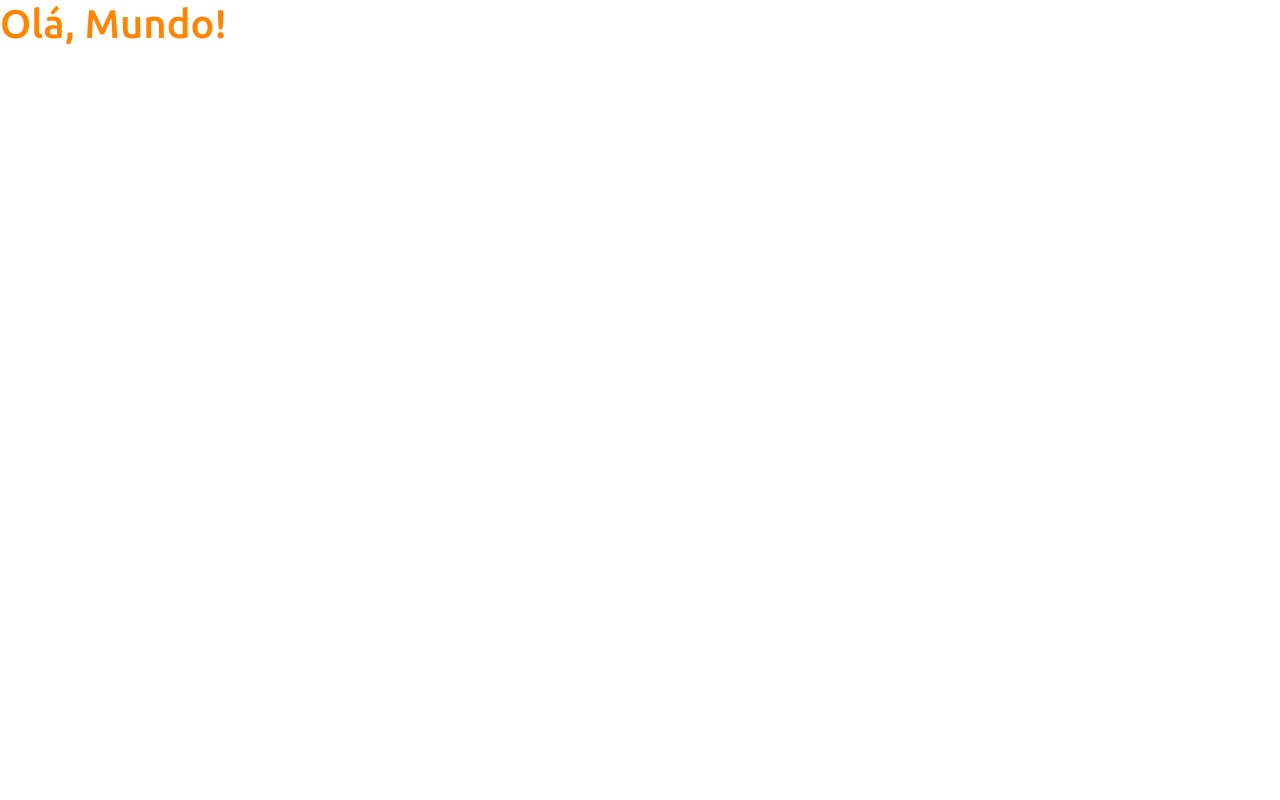
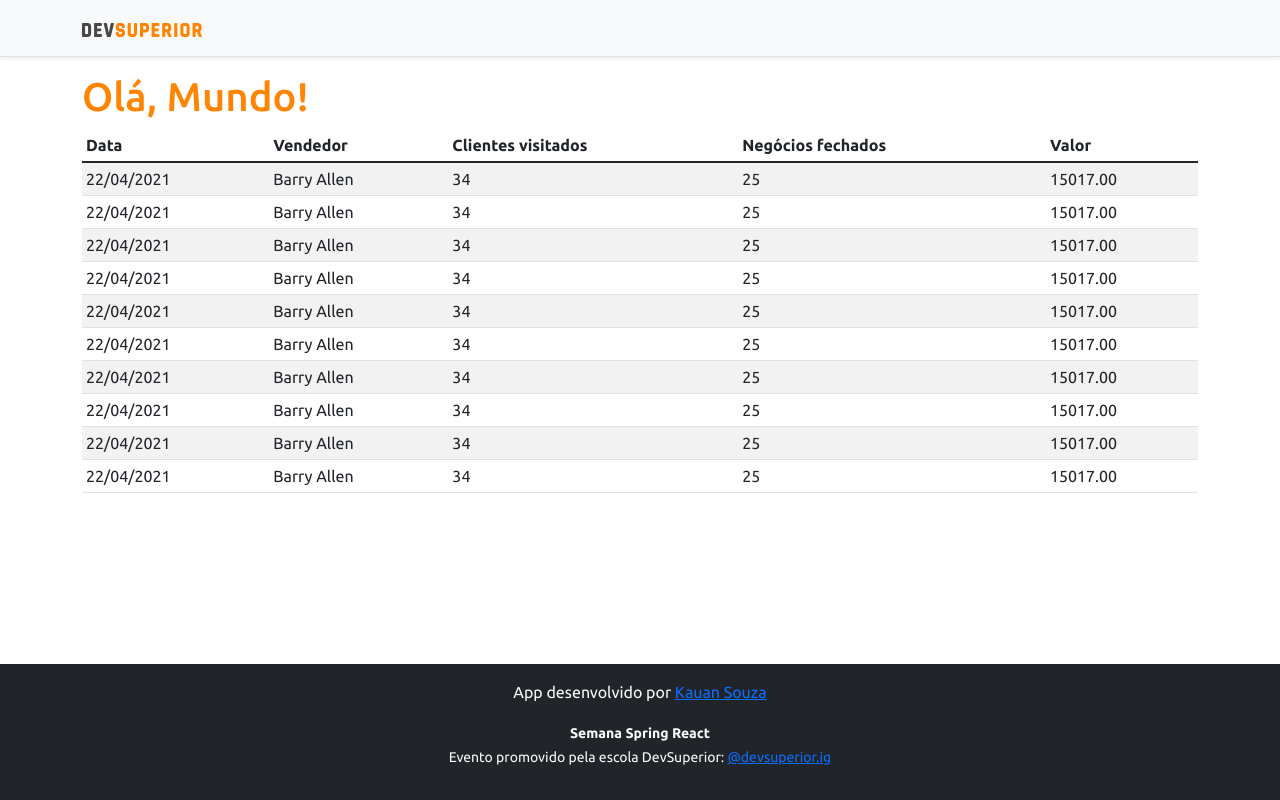
Before and after one commit to kauan-victor-souza/projeto-sds3, a React (Create React App) app in the folder frontend/: page / in a window 1280 px wide. Built offline with nearby package versions, Linux system fonts and the light colour scheme.

Commit message:
Basic static components

```diff
--- a/frontend/src/App.tsx
+++ b/frontend/src/App.tsx
@@ -1,10 +1,19 @@
+import DataTable from "components/DataTable";
+import Footer from "components/Footer";
+import NavBar from "components/NavBar";
 
 function App() {
   return (
-    <div>
-      <h1 className="text-primary">Olá, Mundo!</h1>
-    </div>
+    <>
+      <NavBar />
+      <div className="container">
+        <h1 className="text-primary">Olá, Mundo!</h1>
+        <DataTable />
+      </div>
+      <Footer />
+    </>
   );
 }
 
+
 export default App;
--- /dev/null
+++ b/frontend/src/components/DataTable/index.tsx
@@ -0,0 +1,94 @@
+const DataTable = () => {
+    return (
+
+        <div className="table-responsive">
+            <table className="table table-striped table-sm">
+                <thead>
+                    <tr>
+                        <th>Data</th>
+                        <th>Vendedor</th>
+                        <th>Clientes visitados</th>
+                        <th>Negócios fechados</th>
+                        <th>Valor</th>
+                    </tr>
+                </thead>
+                <tbody>
+                    <tr>
+                        <td>22/04/2021</td>
+                        <td>Barry Allen</td>
+                        <td>34</td>
+                        <td>25</td>
+                        <td>15017.00</td>
+                    </tr>
+                    <tr>
+                        <td>22/04/2021</td>
+                        <td>Barry Allen</td>
+                        <td>34</td>
+                        <td>25</td>
+                        <td>15017.00</td>
+                    </tr>
+                    <tr>
+                        <td>22/04/2021</td>
+                        <td>Barry Allen</td>
+                        <td>34</td>
+                        <td>25</td>
+                        <td>15017.00</td>
+                    </tr>
+                    <tr>
+                        <td>22/04/2021</td>
+                        <td>Barry Allen</td>
+                        <td>34</td>
+                        <td>25</td>
+                        <td>15017.00</td>
+                    </tr>
+                    <tr>
+                        <td>22/04/2021</td>
+                        <td>Barry Allen</td>
+                        <td>34</td>
+                        <td>25</td>
+                        <td>15017.00</td>
+                    </tr>
+                    <tr>
+                        <td>22/04/2021</td>
+                        <td>Barry Allen</td>
+                        <td>34</td>
+                        <td>25</td>
+                        <td>15017.00</td>
+                    </tr>
+                    <tr>
+                        <td>22/04/2021</td>
+                        <td>Barry Allen</td>
+                        <td>34</td>
+                        <td>25</td>
+                        <td>15017.00</td>
+                    </tr>
+                    <tr>
+                        <td>22/04/2021</td>
+                        <td>Barry Allen</td>
+                        <td>34</td>
+                        <td>25</td>
+                        <td>15017.00</td>
+                    </tr>
+                    <tr>
+                        <td>22/04/2021</td>
+                        <td>Barry Allen</td>
+                        <td>34</td>
+                        <td>25</td>
+                        <td>15017.00</td>
+                    </tr>
+                    <tr>
+                        <td>22/04/2021</td>
+                        <td>Barry Allen</td>
+                        <td>34</td>
+                        <td>25</td>
+                        <td>15017.00</td>
+                    </tr>
+                </tbody>
+            </table>
+        </div>
+
+    );
+}
+
+
+export default DataTable;
--- /dev/null
+++ b/frontend/src/components/Footer/index.tsx
@@ -0,0 +1,14 @@
+const Footer = () => {
+    return (
+        <footer className="footer mt-auto py-3 bg-dark">
+            <div className="container">
+                <p className="text-light">App desenvolvido por <a href="https://github.com/kauan-victor-souza" target="_blank" rel="noreferrer">Kauan Souza</a></p>
+                <p className="text-light"><small><strong>Semana Spring React</strong><br />
+                    Evento promovido pela escola DevSuperior: <a href="https://instagram.com/devsuperior.ig" target="_blank" rel="noreferrer">@devsuperior.ig</a></small></p>
+            </div>
+        </footer>
+    );
+}
+
+
+export default Footer;
--- /dev/null
+++ b/frontend/src/components/NavBar/index.tsx
@@ -0,0 +1,16 @@
+import ImgDsDark from 'assets/img/ds-dark.svg'
+
+const NavBar = () => {
+    return (
+        <div className="d-flex flex-column flex-md-row align-items-center p-3 px-md-4 mb-3 bg-light border-bottom shadow-sm">
+            <div className="container">
+                <nav className="my-2 my-md-0 mr-md-3">
+                    <img src={ImgDsDark} alt="DevSuperior" width="120" />
+                </nav>
+            </div>
+        </div>
+    );
+}
+
+
+export default NavBar;
```
Also changed, not shown: frontend/src/assets/img/ds-dark.svg (added).
